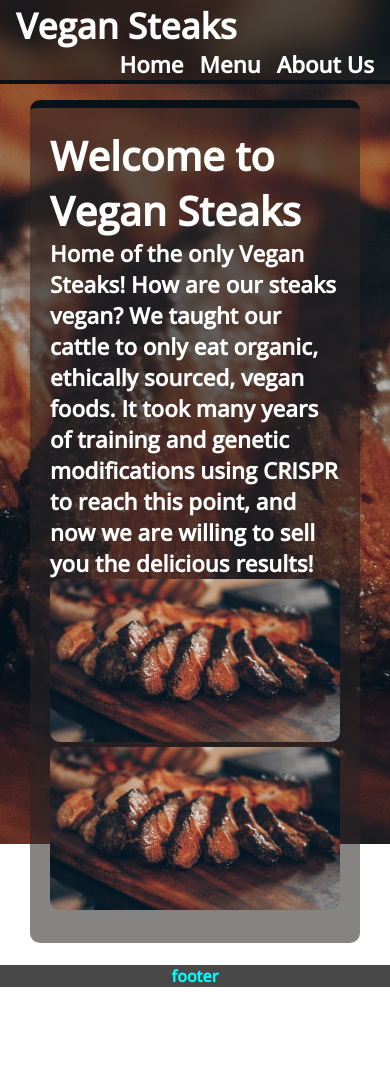
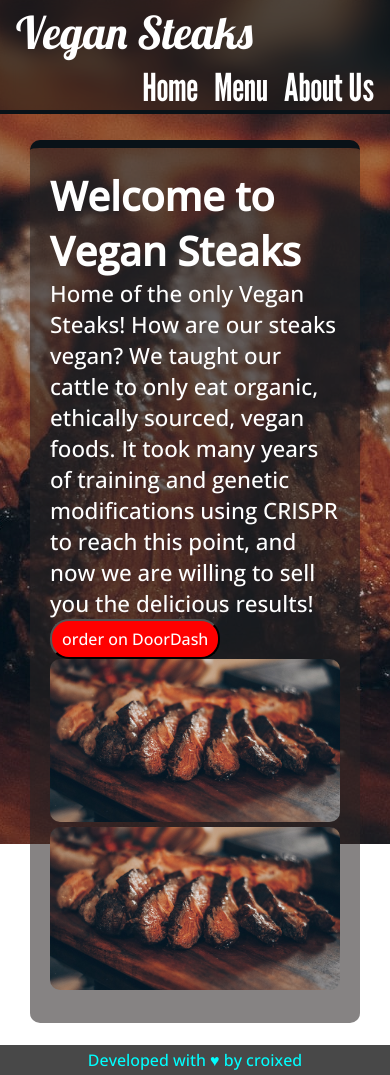
Before and after one commit to Croixed/restaurant, a website built with webpack: page dist/index.html in a window 390 px wide. Before the commit the page ends 987 px from the top, so only its background shows below. Built offline with nearby package versions, Linux system fonts and the light colour scheme.

Commit message:
added DD button and new fonts

```diff
--- a/src/home.js
+++ b/src/home.js
@@ -23,9 +23,11 @@ export const homeGen = () => {
   const contentText = component('div', 'Home of the only Vegan Steaks! How are our steaks vegan? We taught our cattle to only eat organic, ethically sourced, vegan foods. It took many years of training and genetic modifications using CRISPR to reach this point, and now we are willing to sell you the delicious results!', 'content-text');
 
   const homeContent = component('div', '', 'home-content');
+  const doorDash = component('button', 'order on DoorDash', 'door-button')
 
   homeContent.appendChild(contentTitle);
   homeContent.appendChild(contentText);
+  homeContent.appendChild(doorDash);
   homeContent.appendChild(mySteak);
   const mySteak2 = mySteak.cloneNode(true);
   homeContent.appendChild(mySteak2);
--- a/src/index.js
+++ b/src/index.js
@@ -41,7 +41,7 @@ header.append(restaurant, links);
 // generate content from home.js
 let mainContent = homeGen();
 // generate footer
-const footer = component('div', 'footer', 'footer');
+const footer = component('div', 'Developed with ♥ by croixed', 'footer');
 
 contents.append(header, mainContent, footer);
 
--- a/src/style.css
+++ b/src/style.css
@@ -1,9 +1,12 @@
 @import url('https://fonts.googleapis.com/css2?family=Open+Sans:wght@500&display=swap');
+
+@import url('https://fonts.googleapis.com/css2?family=League+Gothic&display=swap');
+
+@import url('https://fonts.googleapis.com/css2?family=Lobster&display=swap');
 
 * {
   padding: 0;
   margin: 0;
-  font-weight: bold;
   font-family: 'Open Sans';
 }
 
@@ -57,13 +60,18 @@ body {
 }
 
 .restaurant {
-  font-size: 2.2rem;
+  font-size: 2.8rem;
+  font-family: 'Lobster';
 }
 
 .links {
   margin-left: auto;
   display: flex;
   gap: 16px;
+}
+.links>* {
+  font-family: "League Gothic";
+  font-size: 2.4rem;
 }
 
 .main-content {
@@ -86,8 +94,18 @@ body {
   border-top: 8px solid rgb(9, 18, 24);
 }
 
+.door-button {
+  background-color: red;
+  color: white;
+  padding: 0 10px;
+  font-size: 1rem;
+  height: 40px;
+  border-radius: 19px;
+}
+
 .content-title {
   font-size: 2.5rem;
+  font-weight: bold;
 }
 
 .content-text {
@@ -95,8 +113,8 @@ body {
 }
 
 img {
-  width: 100%;
-  padding: 0px;
+  width: calc(100% - 80px);
+  padding: 0 40px;
   margin: 0px;
   border-radius: 10px;
 }
@@ -105,7 +123,7 @@ img {
   color: cyan;
   margin-top: 20px;
 
-  height: 30px;
+  padding: 4px;
   text-align: center;
   background-color: #171717c9;
 }
@@ -114,6 +132,15 @@ img {
 @media only screen and (max-width: 600px) {
   .header {
     flex-wrap: wrap;
-    height: 80px;
+    height: 110px;
+  }
+
+  .main-content {
+    margin-top: 140px;
+  }
+
+  img {
+    width: 100%;
+    padding: 0;
   }
 }
```
Also changed, not shown: dist/home.bundle.js, dist/index.bundle.js.
